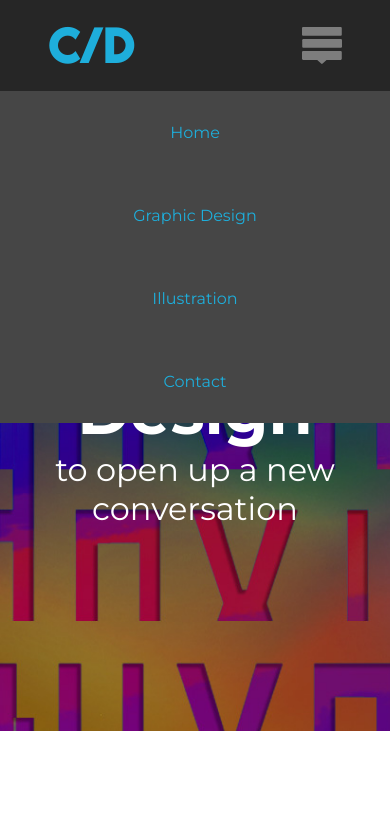
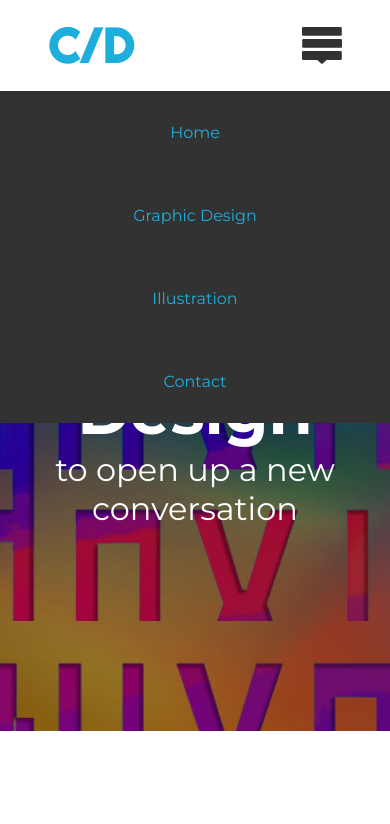
Before and after one commit to by1211/chinhdo, a plain HTML site: page index.html in a window 390 px wide. Both pictures are taken after a click on the icon 322 px from the left and 45 px from the top of the page. Shown: the top 824 px of the page. Drawn offline with nearby package versions, Linux system fonts and the light colour scheme.

Commit message:
8/11 recolor nav bar

```diff
--- a/styles.css
+++ b/styles.css
@@ -48,9 +48,9 @@ footer a, footer h6{
   color: rgba(255, 255, 255, 0.3);
 }
 footer{
-  background-color: rgba(0, 0, 0, 0.85);
+  background-color: rgb(50, 50, 50);
 }
-footer svg, .toggle svg{
+footer svg{
   opacity: 0.4;
   fill: white;
 }
@@ -237,7 +237,7 @@ RESPONSIVE UI */
   width: 100%;
   padding: 1rem 0 1rem 0;
   display: none;
-  background-color: rgba(0, 0, 0, 0.85);
+  background-color: rgba(255, 255, 255, 1);
 }
 @media(max-width: 768px){
   body, html{
@@ -259,11 +259,12 @@ RESPONSIVE UI */
     position: absolute;
     display: block;
     text-align: center;
-    background-color: rgb(70, 70, 70);
+    background-color: rgb(50, 50, 50);
     z-index: 1;
   }
   #hamburger{
     margin-right: 3rem;
+    fill: rgb(50, 50, 50);
   }
   h1{
     padding: 0;
@@ -283,7 +284,6 @@ RESPONSIVE UI */
     display: none;
   }
   .toggle .logo{
-    color: rgba(255, 255, 255, 0.4);
   }
   ul{
     display: none;
@@ -292,7 +292,6 @@ RESPONSIVE UI */
     display: block;
     padding: 2rem 0 2rem 0;
     margin: 0;
-    color: rgba(255, 255, 255, 0.3);
   }
   footer .social-media{
     width: 100%;
```
